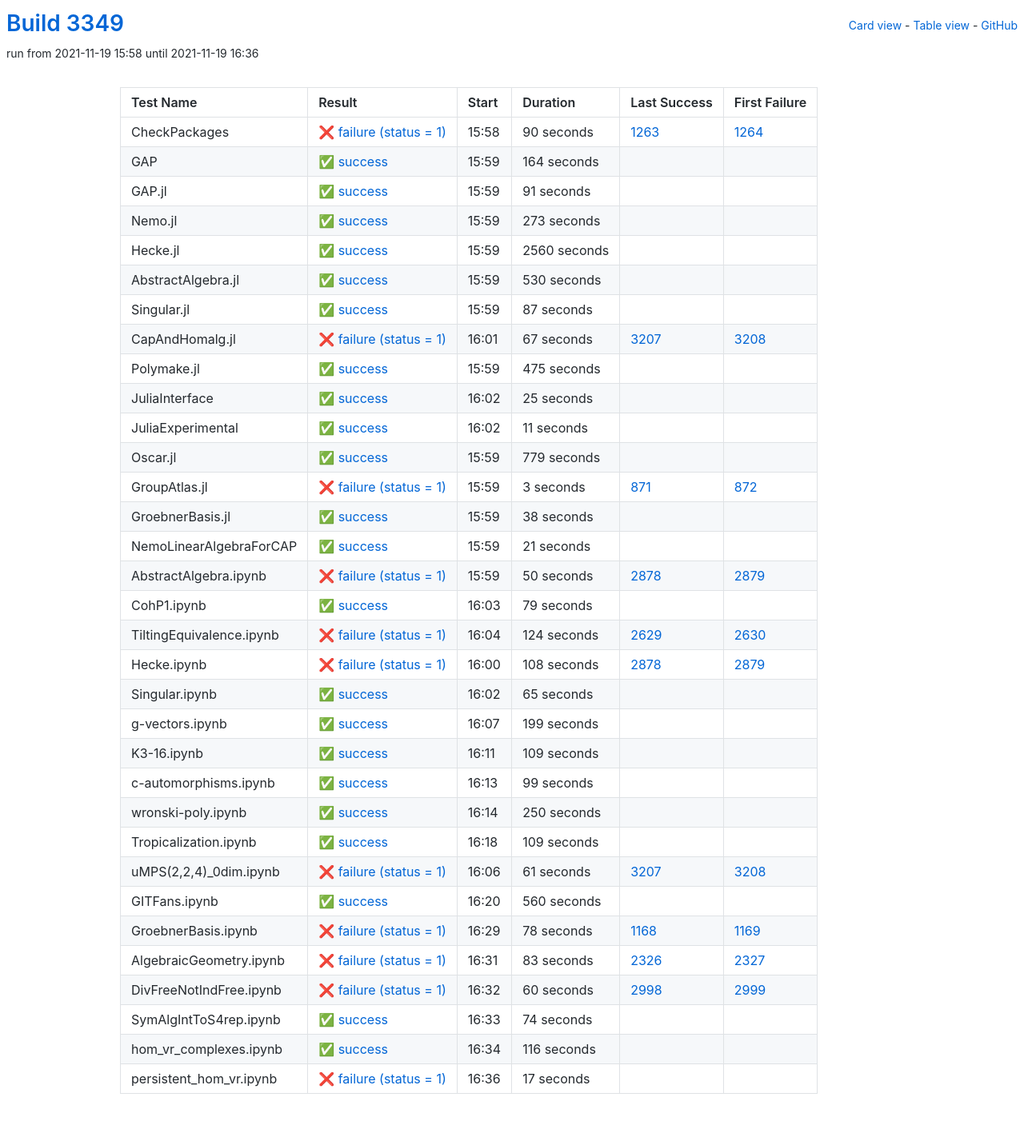
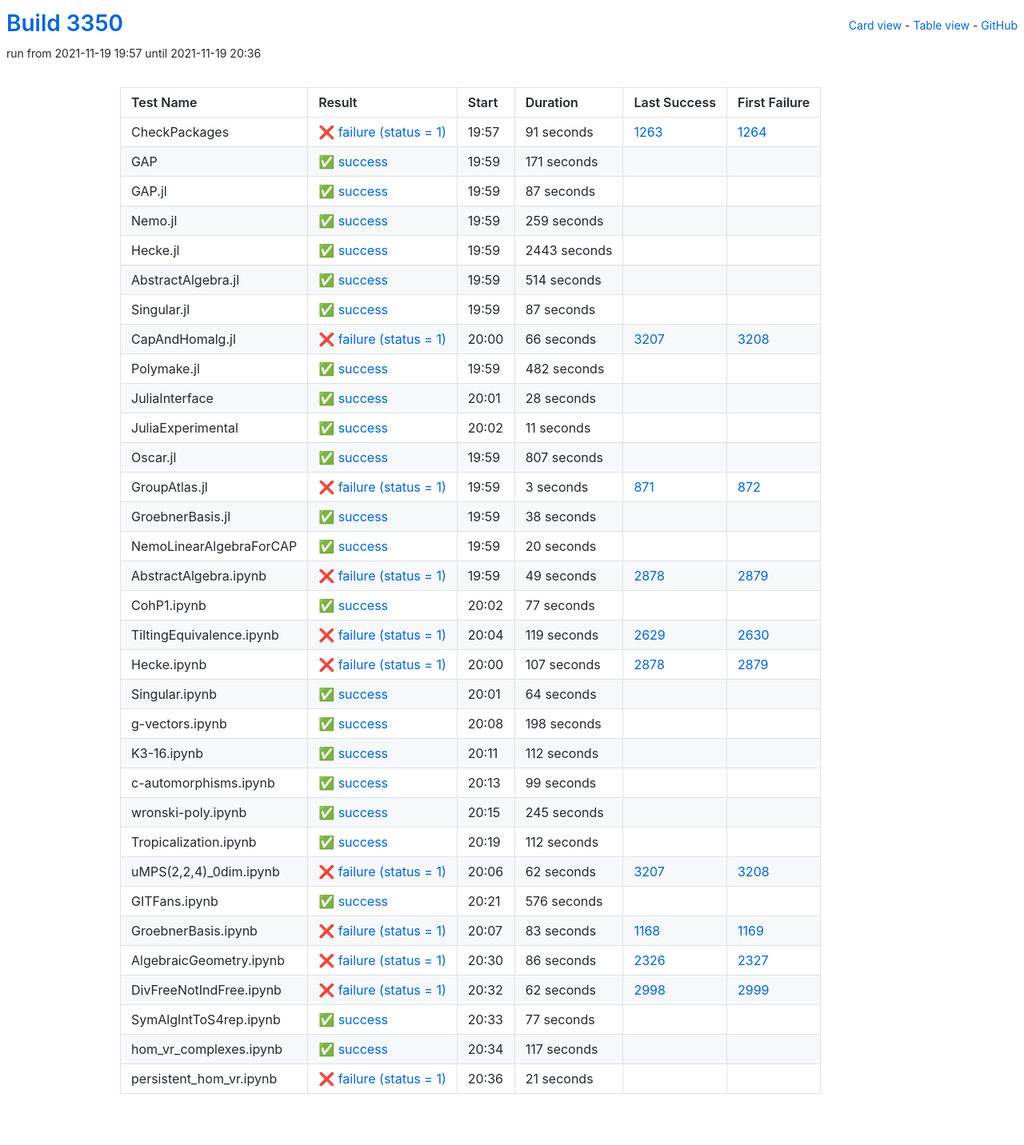
Before and after one commit to oscar-system/oscar-ci-status-stable, a Jekyll site: the page built from table.html, in a window 1280 px wide. Shown: the whole page at 80% size. Built offline with Jekyll 4.4.1, drawn with Linux system fonts in a browser that asks for light colours.

Commit message:
Build #3350

```diff
--- a/_data/ci.yml
+++ b/_data/ci.yml
@@ -1,6 +1,6 @@
 ---
-build: 3349
-build_url: https://oscarci.mathematik.uni-kl.de/job/oscar-stable/3349/
+build: 3350
+build_url: https://oscarci.mathematik.uni-kl.de/job/oscar-stable/3350/
 job: oscar-stable
 organization: oscar-system
 repo: oscar-ci-status-stable
@@ -8,80 +8,80 @@ repourl: https://github.com/oscar-system/oscar-ci-status-stable
 tests:
 - name: CheckPackages
   id: checkpackages
-  log: https://oscarci.mathematik.uni-kl.de/job/oscar-stable/3349/artifact/logs/build-3349/CheckPackages.log
-  start: 2021-11-19 15:58
+  log: https://oscarci.mathematik.uni-kl.de/job/oscar-stable/3350/artifact/logs/build-3350/CheckPackages.log
+  start: 2021-11-19 19:57
   success: false
   exitcode: 1
   status: failure
-  duration: 90
+  duration: 91
   last_success: 1263
   last_success_url: https://oscarci.mathematik.uni-kl.de/job/oscar-stable/1263/
   first_failure: 1264
   first_failure_url: https://oscarci.mathematik.uni-kl.de/job/oscar-stable/1264/
 - name: GAP
   id: gap
-  log: https://oscarci.mathematik.uni-kl.de/job/oscar-stable/3349/artifact/logs/build-3349/GAP.log
-  start: 2021-11-19 15:59
+  log: https://oscarci.mathematik.uni-kl.de/job/oscar-stable/3350/artifact/logs/build-3350/GAP.log
+  start: 2021-11-19 19:59
   success: true
   exitcode: 0
   status: success
-  duration: 164
+  duration: 171
   last_success: false
   last_success_url:
   first_failure: false
   first_failure_url:
 - name: GAP.jl
   id: gap-jl
-  log: https://oscarci.mathematik.uni-kl.de/job/oscar-stable/3349/artifact/logs/build-3349/GAP.jl.log
-  start: 2021-11-19 15:59
+  log: https://oscarci.mathematik.uni-kl.de/job/oscar-stable/3350/artifact/logs/build-3350/GAP.jl.log
+  start: 2021-11-19 19:59
   success: true
   exitcode: 0
   status: success
-  duration: 91
+  duration: 87
   last_success: false
   last_success_url:
   first_failure: false
   first_failure_url:
 - name: Nemo.jl
   id: nemo-jl
-  log: https://oscarci.mathematik.uni-kl.de/job/oscar-stable/3349/artifact/logs/build-3349/Nemo.jl.log
-  start: 2021-11-19 15:59
+  log: https://oscarci.mathematik.uni-kl.de/job/oscar-stable/3350/artifact/logs/build-3350/Nemo.jl.log
+  start: 2021-11-19 19:59
   success: true
   exitcode: 0
   status: success
-  duration: 273
+  duration: 259
   last_success: false
   last_success_url:
   first_failure: false
   first_failure_url:
 - name: Hecke.jl
   id: hecke-jl
-  log: https://oscarci.mathematik.uni-kl.de/job/oscar-stable/3349/artifact/logs/build-3349/Hecke.jl.log
-  start: 2021-11-19 15:59
+  log: https://oscarci.mathematik.uni-kl.de/job/oscar-stable/3350/artifact/logs/build-3350/Hecke.jl.log
+  start: 2021-11-19 19:59
   success: true
   exitcode: 0
   status: success
-  duration: 2560
+  duration: 2443
   last_success: false
   last_success_url:
   first_failure: false
   first_failure_url:
 - name: AbstractAlgebra.jl
   id: abstractalgebra-jl
-  log: https://oscarci.mathematik.uni-kl.de/job/oscar-stable/3349/artifact/logs/build-3349/AbstractAlgebra.jl.log
-  start: 2021-11-19 15:59
+  log: https://oscarci.mathematik.uni-kl.de/job/oscar-stable/3350/artifact/logs/build-3350/AbstractAlgebra.jl.log
+  start: 2021-11-19 19:59
   success: true
   exitcode: 0
   status: success
-  duration: 530
+  duration: 514
   last_success: false
   last_success_url:
   first_failure: false
   first_failure_url:
 - name: Singular.jl
   id: singular-jl
-  log: https://oscarci.mathematik.uni-kl.de/job/oscar-stable/3349/artifact/logs/build-3349/Singular.jl.log
-  start: 2021-11-19 15:59
+  log: https://oscarci.mathematik.uni-kl.de/job/oscar-stable/3350/artifact/logs/build-3350/Singular.jl.log
+  start: 2021-11-19 19:59
   success: true
   exitcode: 0
   status: success
@@ -92,44 +92,44 @@ tests:
   first_failure_url:
 - name: CapAndHomalg.jl
   id: capandhomalg-jl
-  log: https://oscarci.mathematik.uni-kl.de/job/oscar-stable/3349/artifact/logs/build-3349/CapAndHomalg.jl.log
-  start: 2021-11-19 16:01
+  log: https://oscarci.mathematik.uni-kl.de/job/oscar-stable/3350/artifact/logs/build-3350/CapAndHomalg.jl.log
+  start: 2021-11-19 20:00
   success: false
   exitcode: 1
   status: failure
-  duration: 67
+  duration: 66
   last_success: 3207
   last_success_url: https://oscarci.mathematik.uni-kl.de/job/oscar-stable/3207/
   first_failure: 3208
   first_failure_url: https://oscarci.mathematik.uni-kl.de/job/oscar-stable/3208/
 - name: Polymake.jl
   id: polymake-jl
-  log: https://oscarci.mathematik.uni-kl.de/job/oscar-stable/3349/artifact/logs/build-3349/Polymake.jl.log
-  start: 2021-11-19 15:59
+  log: https://oscarci.mathematik.uni-kl.de/job/oscar-stable/3350/artifact/logs/build-3350/Polymake.jl.log
+  start: 2021-11-19 19:59
   success: true
   exitcode: 0
   status: success
-  duration: 475
+  duration: 482
   last_success: false
   last_success_url:
   first_failure: false
   first_failure_url:
 - name: JuliaInterface
   id: juliainterface
-  log: https://oscarci.mathematik.uni-kl.de/job/oscar-stable/3349/artifact/logs/build-3349/JuliaInterface.log
-  start: 2021-11-19 16:02
+  log: https://oscarci.mathematik.uni-kl.de/job/oscar-stable/3350/artifact/logs/build-3350/JuliaInterface.log
+  start: 2021-11-19 20:01
   success: true
   exitcode: 0
   status: success
-  duration: 25
+  duration: 28
   last_success: false
   last_success_url:
   first_failure: false
   first_failure_url:
 - name: JuliaExperimental
   id: juliaexperimental
-  log: https://oscarci.mathematik.uni-kl.de/job/oscar-stable/3349/artifact/logs/build-3349/JuliaExperimental.log
-  start: 2021-11-19 16:02
+  log: https://oscarci.mathematik.uni-kl.de/job/oscar-stable/3350/artifact/logs/build-3350/JuliaExperimental.log
+  start: 2021-11-19 20:02
   success: true
   exitcode: 0
   status: success
@@ -140,20 +140,20 @@ tests:
   first_failure_url:
 - name: Oscar.jl
   id: oscar-jl
-  log: https://oscarci.mathematik.uni-kl.de/job/oscar-stable/3349/artifact/logs/build-3349/Oscar.jl.log
-  start: 2021-11-19 15:59
+  log: https://oscarci.mathematik.uni-kl.de/job/oscar-stable/3350/artifact/logs/build-3350/Oscar.jl.log
+  start: 2021-11-19 19:59
   success: true
   exitcode: 0
   status: success
-  duration: 779
+  duration: 807
   last_success: false
   last_success_url:
   first_failure: false
   first_failure_url:
 - name: GroupAtlas.jl
   id: groupatlas-jl
-  log: https://oscarci.mathematik.uni-kl.de/job/oscar-stable/3349/artifact/logs/build-3349/GroupAtlas.jl.log
-  start: 2021-11-19 15:59
+  log: https://oscarci.mathematik.uni-kl.de/job/oscar-stable/3350/artifact/logs/build-3350/GroupAtlas.jl.log
+  start: 2021-11-19 19:59
   success: false
   exitcode: 1
   status: failure
@@ -164,8 +164,8 @@ tests:
   first_failure_url: https://oscarci.mathematik.uni-kl.de/job/oscar-stable/872/
 - name: GroebnerBasis.jl
   id: groebnerbasis-jl
-  log: https://oscarci.mathematik.uni-kl.de/job/oscar-stable/3349/artifact/logs/build-3349/GroebnerBasis.jl.log
-  start: 2021-11-19 15:59
+  log: https://oscarci.mathematik.uni-kl.de/job/oscar-stable/3350/artifact/logs/build-3350/GroebnerBasis.jl.log
+  start: 2021-11-19 19:59
   success: true
   exitcode: 0
   status: success
@@ -176,104 +176,104 @@ tests:
   first_failure_url:
 - name: NemoLinearAlgebraForCAP
   id: nemolinearalgebraforcap
-  log: https://oscarci.mathematik.uni-kl.de/job/oscar-stable/3349/artifact/logs/build-3349/NemoLinearAlgebraForCAP.log
-  start: 2021-11-19 15:59
+  log: https://oscarci.mathematik.uni-kl.de/job/oscar-stable/3350/artifact/logs/build-3350/NemoLinearAlgebraForCAP.log
+  start: 2021-11-19 19:59
   success: true
   exitcode: 0
   status: success
-  duration: 21
+  duration: 20
   last_success: false
   last_success_url:
   first_failure: false
   first_failure_url:
 - name: AbstractAlgebra.ipynb
   id: abstractalgebra-ipynb
-  log: https://oscarci.mathematik.uni-kl.de/job/oscar-stable/3349/artifact/logs/build-3349/AbstractAlgebra.ipynb.log
-  start: 2021-11-19 15:59
+  log: https://oscarci.mathematik.uni-kl.de/job/oscar-stable/3350/artifact/logs/build-3350/AbstractAlgebra.ipynb.log
+  start: 2021-11-19 19:59
   success: false
   exitcode: 1
   status: failure
-  duration: 50
+  duration: 49
   last_success: 2878
   last_success_url: https://oscarci.mathematik.uni-kl.de/job/oscar-stable/2878/
   first_failure: 2879
   first_failure_url: https://oscarci.mathematik.uni-kl.de/job/oscar-stable/2879/
 - name: CohP1.ipynb
   id: cohp1-ipynb
-  log: https://oscarci.mathematik.uni-kl.de/job/oscar-stable/3349/artifact/logs/build-3349/CohP1.ipynb.log
-  start: 2021-11-19 16:03
+  log: https://oscarci.mathematik.uni-kl.de/job/oscar-stable/3350/artifact/logs/build-3350/CohP1.ipynb.log
+  start: 2021-11-19 20:02
   success: true
   exitcode: 0
   status: success
-  duration: 79
+  duration: 77
   last_success: false
   last_success_url:
   first_failure: false
   first_failure_url:
 - name: TiltingEquivalence.ipynb
   id: tiltingequivalence-ipynb
-  log: https://oscarci.mathematik.uni-kl.de/job/oscar-stable/3349/artifact/logs/build-3349/TiltingEquivalence.ipynb.log
-  start: 2021-11-19 16:04
+  log: https://oscarci.mathematik.uni-kl.de/job/oscar-stable/3350/artifact/logs/build-3350/TiltingEquivalence.ipynb.log
+  start: 2021-11-19 20:04
   success: false
   exitcode: 1
   status: failure
-  duration: 124
+  duration: 119
   last_success: 2629
   last_success_url: https://oscarci.mathematik.uni-kl.de/job/oscar-stable/2629/
   first_failure: 2630
   first_failure_url: https://oscarci.mathematik.uni-kl.de/job/oscar-stable/2630/
 - name: Hecke.ipynb
   id: hecke-ipynb
-  log: https://oscarci.mathematik.uni-kl.de/job/oscar-stable/3349/artifact/logs/build-3349/Hecke.ipynb.log
-  start: 2021-11-19 16:00
+  log: https://oscarci.mathematik.uni-kl.de/job/oscar-stable/3350/artifact/logs/build-3350/Hecke.ipynb.log
+  start: 2021-11-19 20:00
   success: false
   exitcode: 1
   status: failure
-  duration: 108
+  duration: 107
   last_success: 2878
   last_success_url: https://oscarci.mathematik.uni-kl.de/job/oscar-stable/2878/
   first_failure: 2879
   first_failure_url: https://oscarci.mathematik.uni-kl.de/job/oscar-stable/2879/
 - name: Singular.ipynb
   id: singular-ipynb
-  log: https://oscarci.mathematik.uni-kl.de/job/oscar-stable/3349/artifact/logs/build-3349/Singular.ipynb.log
-  start: 2021-11-19 16:02
+  log: https://oscarci.mathematik.uni-kl.de/job/oscar-stable/3350/artifact/logs/build-3350/Singular.ipynb.log
+  start: 2021-11-19 20:01
   success: true
   exitcode: 0
   status: success
-  duration: 65
+  duration: 64
   last_success: false
   last_success_url:
   first_failure: false
   first_failure_url:
 - name: g-vectors.ipynb
   id: g-vectors-ipynb
-  log: https://oscarci.mathematik.uni-kl.de/job/oscar-stable/3349/artifact/logs/build-3349/g-vectors.ipynb.log
-  start: 2021-11-19 16:07
+  log: https://oscarci.mathematik.uni-kl.de/job/oscar-stable/3350/artifact/logs/build-3350/g-vectors.ipynb.log
+  start: 2021-11-19 20:08
   success: true
   exitcode: 0
   status: success
-  duration: 199
+  duration: 198
   last_success: false
   last_success_url:
   first_failure: false
   first_failure_url:
 - name: K3-16.ipynb
   id: k3-16-ipynb
-  log: https://oscarci.mathematik.uni-kl.de/job/oscar-stable/3349/artifact/logs/build-3349/K3-16.ipynb.log
-  start: 2021-11-19 16:11
+  log: https://oscarci.mathematik.uni-kl.de/job/oscar-stable/3350/artifact/logs/build-3350/K3-16.ipynb.log
+  start: 2021-11-19 20:11
   success: true
   exitcode: 0
   status: success
-  duration: 109
+  duration: 112
   last_success: false
   last_success_url:
   first_failure: false
   first_failure_url:
 - name: c-automorphisms.ipynb
   id: c-automorphisms-ipynb
-  log: https://oscarci.mathematik.uni-kl.de/job/oscar-stable/3349/artifact/logs/build-3349/c-automorphisms.ipynb.log
-  start: 2021-11-19 16:13
+  log: https://oscarci.mathematik.uni-kl.de/job/oscar-stable/3350/artifact/logs/build-3350/c-automorphisms.ipynb.log
+  start: 2021-11-19 20:13
   success: true
   exitcode: 0
   status: success
@@ -284,120 +284,120 @@ tests:
   first_failure_url:
 - name: wronski-poly.ipynb
   id: wronski-poly-ipynb
-  log: https://oscarci.mathematik.uni-kl.de/job/oscar-stable/3349/artifact/logs/build-3349/wronski-poly.ipynb.log
-  start: 2021-11-19 16:14
+  log: https://oscarci.mathematik.uni-kl.de/job/oscar-stable/3350/artifact/logs/build-3350/wronski-poly.ipynb.log
+  start: 2021-11-19 20:15
   success: true
   exitcode: 0
   status: success
-  duration: 250
+  duration: 245
   last_success: false
   last_success_url:
   first_failure: false
   first_failure_url:
 - name: Tropicalization.ipynb
   id: tropicalization-ipynb
-  log: https://oscarci.mathematik.uni-kl.de/job/oscar-stable/3349/artifact/logs/build-3349/Tropicalization.ipynb.log
-  start: 2021-11-19 16:18
+  log: https://oscarci.mathematik.uni-kl.de/job/oscar-stable/3350/artifact/logs/build-3350/Tropicalization.ipynb.log
+  start: 2021-11-19 20:19
   success: true
   exitcode: 0
   status: success
-  duration: 109
+  duration: 112
   last_success: false
   last_success_url:
   first_failure: false
   first_failure_url:
 - name: uMPS(2,2,4)_0dim.ipynb
   id: umps-2-2-4-0dim-ipynb
-  log: https://oscarci.mathematik.uni-kl.de/job/oscar-stable/3349/artifact/logs/build-3349/uMPS-2-2-4-_0dim.ipynb.log
-  start: 2021-11-19 16:06
+  log: https://oscarci.mathematik.uni-kl.de/job/oscar-stable/3350/artifact/logs/build-3350/uMPS-2-2-4-_0dim.ipynb.log
+  start: 2021-11-19 20:06
   success: false
   exitcode: 1
   status: failure
-  duration: 61
+  duration: 62
   last_success: 3207
   last_success_url: https://oscarci.mathematik.uni-kl.de/job/oscar-stable/3207/
   first_failure: 3208
   first_failure_url: https://oscarci.mathematik.uni-kl.de/job/oscar-stable/3208/
 - name: GITFans.ipynb
   id: gitfans-ipynb
-  log: https://oscarci.mathematik.uni-kl.de/job/oscar-stable/3349/artifact/logs/build-3349/GITFans.ipynb.log
-  start: 2021-11-19 16:20
+  log: https://oscarci.mathematik.uni-kl.de/job/oscar-stable/3350/artifact/logs/build-3350/GITFans.ipynb.log
+  start: 2021-11-19 20:21
   success: true
   exitcode: 0
   status: success
-  duration: 560
+  duration: 576
   last_success: false
   last_success_url:
   first_failure: false
   first_failure_url:
 - name: GroebnerBasis.ipynb
   id: groebnerbasis-ipynb
-  log: https://oscarci.mathematik.uni-kl.de/job/oscar-stable/3349/artifact/logs/build-3349/GroebnerBasis.ipynb.log
-  start: 2021-11-19 16:29
+  log: https://oscarci.mathematik.uni-kl.de/job/oscar-stable/3350/artifact/logs/build-3350/GroebnerBasis.ipynb.log
+  start: 2021-11-19 20:07
   success: false
   exitcode: 1
   status: failure
-  duration: 78
+  duration: 83
   last_success: 1168
   last_success_url: https://oscarci.mathematik.uni-kl.de/job/oscar-stable/1168/
   first_failure: 1169
   first_failure_url: https://oscarci.mathematik.uni-kl.de/job/oscar-stable/1169/
 - name: AlgebraicGeometry.ipynb
   id: algebraicgeometry-ipynb
-  log: https://oscarci.mathematik.uni-kl.de/job/oscar-stable/3349/artifact/logs/build-3349/AlgebraicGeometry.ipynb.log
-  start: 2021-11-19 16:31
+  log: https://oscarci.mathematik.uni-kl.de/job/oscar-stable/3350/artifact/logs/build-3350/AlgebraicGeometry.ipynb.log
+  start: 2021-11-19 20:30
   success: false
   exitcode: 1
   status: failure
-  duration: 83
+  duration: 86
   last_success: 2326
   last_success_url: https://oscarci.mathematik.uni-kl.de/job/oscar-stable/2326/
   first_failure: 2327
   first_failure_url: https://oscarci.mathematik.uni-kl.de/job/oscar-stable/2327/
 - name: DivFreeNotIndFree.ipynb
   id: divfreenotindfree-ipynb
-  log: https://oscarci.mathematik.uni-kl.de/job/oscar-stable/3349/artifact/logs/build-3349/DivFreeNotIndFree.ipynb.log
-  start: 2021-11-19 16:32
+  log: https://oscarci.mathematik.uni-kl.de/job/oscar-stable/3350/artifact/logs/build-3350/DivFreeNotIndFree.ipynb.log
+  start: 2021-11-19 20:32
   success: false
   exitcode: 1
   status: failure
-  duration: 60
+  duration: 62
   last_success: 2998
   last_success_url: https://oscarci.mathematik.uni-kl.de/job/oscar-stable/2998/
   first_failure: 2999
   first_failure_url: https://oscarci.mathematik.uni-kl.de/job/oscar-stable/2999/
 - name: SymAlgIntToS4rep.ipynb
   id: symalginttos4rep-ipynb
-  log: https://oscarci.mathematik.uni-kl.de/job/oscar-stable/3349/artifact/logs/build-3349/SymAlgIntToS4rep.ipynb.log
-  start: 2021-11-19 16:33
+  log: https://oscarci.mathematik.uni-kl.de/job/oscar-stable/3350/artifact/logs/build-3350/SymAlgIntToS4rep.ipynb.log
+  start: 2021-11-19 20:33
   success: true
   exitcode: 0
   status: success
-  duration: 74
+  duration: 77
   last_success: false
   last_success_url:
   first_failure: false
   first_failure_url:
 - name: hom_vr_complexes.ipynb
   id: hom-vr-complexes-ipynb
-  log: https://oscarci.mathematik.uni-kl.de/job/oscar-stable/3349/artifact/logs/build-3349/hom_vr_complexes.ipynb.log
-  start: 2021-11-19 16:34
+  log: https://oscarci.mathematik.uni-kl.de/job/oscar-stable/3350/artifact/logs/build-3350/hom_vr_complexes.ipynb.log
+  start: 2021-11-19 20:34
   success: true
   exitcode: 0
   status: success
-  duration: 116
+  duration: 117
   last_success: false
   last_success_url:
   first_failure: false
   first_failure_url:
 - name: persistent_hom_vr.ipynb
   id: persistent-hom-vr-ipynb
-  log: https://oscarci.mathematik.uni-kl.de/job/oscar-stable/3349/artifact/logs/build-3349/persistent_hom_vr.ipynb.log
-  start: 2021-11-19 16:36
+  log: https://oscarci.mathematik.uni-kl.de/job/oscar-stable/3350/artifact/logs/build-3350/persistent_hom_vr.ipynb.log
+  start: 2021-11-19 20:36
   success: false
   exitcode: 1
   status: failure
-  duration: 17
+  duration: 21
   last_success: false
   last_success_url:
   first_failure: false
```
Also changed, not shown: README.md.
